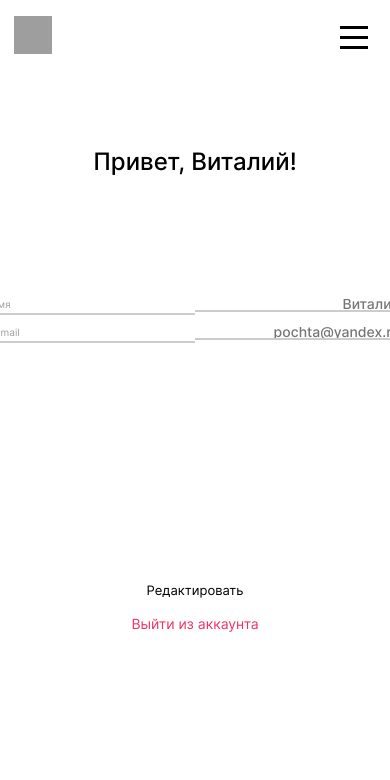
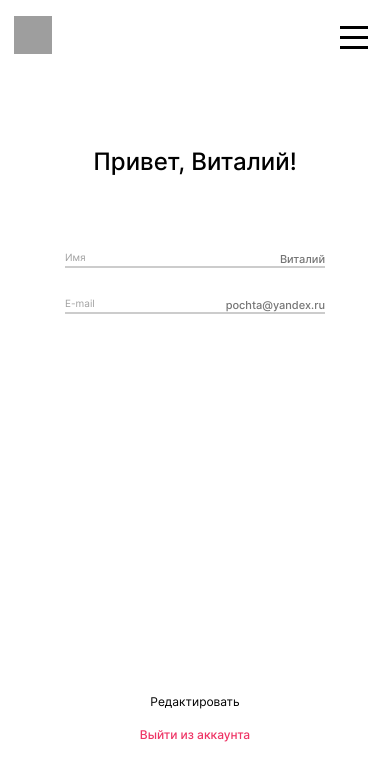
Before and after one commit to GermanPriluckiy/movies-explorer-frontend, a React (Create React App) app: page /profile in a window 390 px wide. Shown: the top 780 px of the page. Built offline with nearby package versions, Linux system fonts and the light colour scheme; grey boxes are pictures that could not be loaded.

Commit message:
Первая итерация

```diff
--- a/src/components/App/App.jsx
+++ b/src/components/App/App.jsx
@@ -8,6 +8,7 @@
 import SavedMovies from "../SavedMovies/SavedMovies";
 import Profile from "../Profile/Profile";
 import NotFoundPage from "../NotFoundPage/NotFoundPage";
+
 
 function App() {
   return (
--- a/src/components/Navigation/Navigation.jsx
+++ b/src/components/Navigation/Navigation.jsx
@@ -7,13 +7,13 @@
       <div className="navigation__links">
       <NavLink
         className={({ isActive }) =>
-          isActive ? "navigation__link_active" : "navigation__link"
+          isActive ? " navigation__link navigation__link_active" : "navigation__link"
         }
         to="/"
       >Главная</NavLink>
       <NavLink
         className={({ isActive }) =>
-          isActive ? "navigation__link_active" : "navigation__link"
+          isActive ? " navigation__link navigation__link_active" : "navigation__link"
         }
         to="/movies"
       >
@@ -21,7 +21,7 @@
       </NavLink>
       <NavLink
         className={({ isActive }) =>
-          isActive ? "navigation__link_active" : "navigation__link"
+          isActive ? " navigation__link navigation__link_active" : "navigation__link"
         }
         to="/saved-movies"
       >
--- /dev/null
+++ b/src/components/Preloader/Preloader.css
@@ -0,0 +1,88 @@
+@keyframes preloader-inside-white {
+    0% {
+        -webkit-transform: scale(0, 0);
+        -moz-transform: scale(0, 0);
+        -ms-transform: scale(0, 0);
+        -o-transform: scale(0, 0);
+        transform: scale(0, 0);
+    }
+    100% {
+        -webkit-transform: scale(1, 1);
+        -moz-transform: scale(1, 1);
+        -ms-transform: scale(1, 1);
+        -o-transform: scale(1, 1);
+        transform: scale(1, 1);
+    }
+}
+
+@keyframes preloader-inside-red {
+    0% {
+        -webkit-transform: scale(0, 0);
+        -moz-transform: scale(0, 0);
+        -ms-transform: scale(0, 0);
+        -o-transform: scale(0, 0);
+        transform: scale(0, 0);
+    }
+    30% {
+        -webkit-transform: scale(0, 0);
+        -moz-transform: scale(0, 0);
+        -ms-transform: scale(0, 0);
+        -o-transform: scale(0, 0);
+        transform: scale(0, 0);
+    }
+    100% {
+        -webkit-transform: scale(1, 1);
+        -moz-transform: scale(1, 1);
+        -ms-transform: scale(1, 1);
+        -o-transform: scale(1, 1);
+        transform: scale(1, 1);
+    }
+}
+
+.preloader {
+    display: flex;
+    align-items: center;
+    justify-content: center;
+    width: 100%;
+    height: 100%;
+    z-index: 10;
+    padding: 20px;
+}
+
+.preloader__container {
+    width: 100px;
+    height: 100px;
+    position: relative;
+}
+
+.preloader__round {
+    width: 100px;
+    height: 100px;
+    position: absolute;
+    top: 0;
+    left: 0;
+    background: #FF6838;
+    border-radius: 50px;
+}
+
+.preloader__round::after,
+.preloader__round::before {
+    content: '';
+    width: 100px;
+    height: 100px;
+    position: absolute;
+    top: 0;
+    left: 0;
+    border-radius: 50px;
+}
+
+.preloader__round::after {
+    background: white;
+    animation: preloader-inside-white 1s ease-in-out infinite;
+}
+
+.preloader__round::before {
+    z-index: 10;
+    background: #FF6838;
+    animation: preloader-inside-red 1s ease-in-out infinite;
+}
--- a/src/components/Profile/Profile.css
+++ b/src/components/Profile/Profile.css
@@ -48,7 +48,7 @@
   margin: 0;
   border-style: none;
   width: 50%;
-  height: 11px;
+  height: 14px;
   font-weight: 500;
   font-size: 14px;
   line-height: 1.2;
@@ -106,3 +106,40 @@
   cursor: pointer;
   transition: opacity 0.6s ease-in-out;
 }
+
+@media screen and (max-width: 768px) {
+  .profile__container {
+    margin-top: 236px;
+  }
+  .profile__input::placeholder {
+    font-size: 11px;
+  }
+
+  .profile__form {
+    margin-top: 95px;
+  }
+  .profile__error {
+    height: 30px;
+  }
+  .profile__button {
+    margin-top: 180px;
+  }
+}
+
+@media screen and (max-width: 470px) {
+  .profile__container {
+    width: 260px;
+    margin-top: 70px;
+  }
+  .profile__form {
+    margin-top: 76px;
+  }
+  .profile__button {
+    margin-top: 350px;
+    font-size: 12px;
+  }
+  .profile__subtitle-link {
+    font-size: 12px;
+    font-weight: 500;
+  }
+}
--- a/src/index.css
+++ b/src/index.css
@@ -22,3 +22,4 @@
 @import url(./components/SavedMovies/SavedMovies.css);
 @import url(./components/Profile/Profile.css);
 @import url(./components/NotFoundPage/NotFoundPage.css);
+@import url(./components/Preloader/Preloader.css);
```
Also changed, not shown: src/components/Preloader/Preloader.js (added, +14 -0 lines), 1 other file (tests, documents, lock files or other folders).
